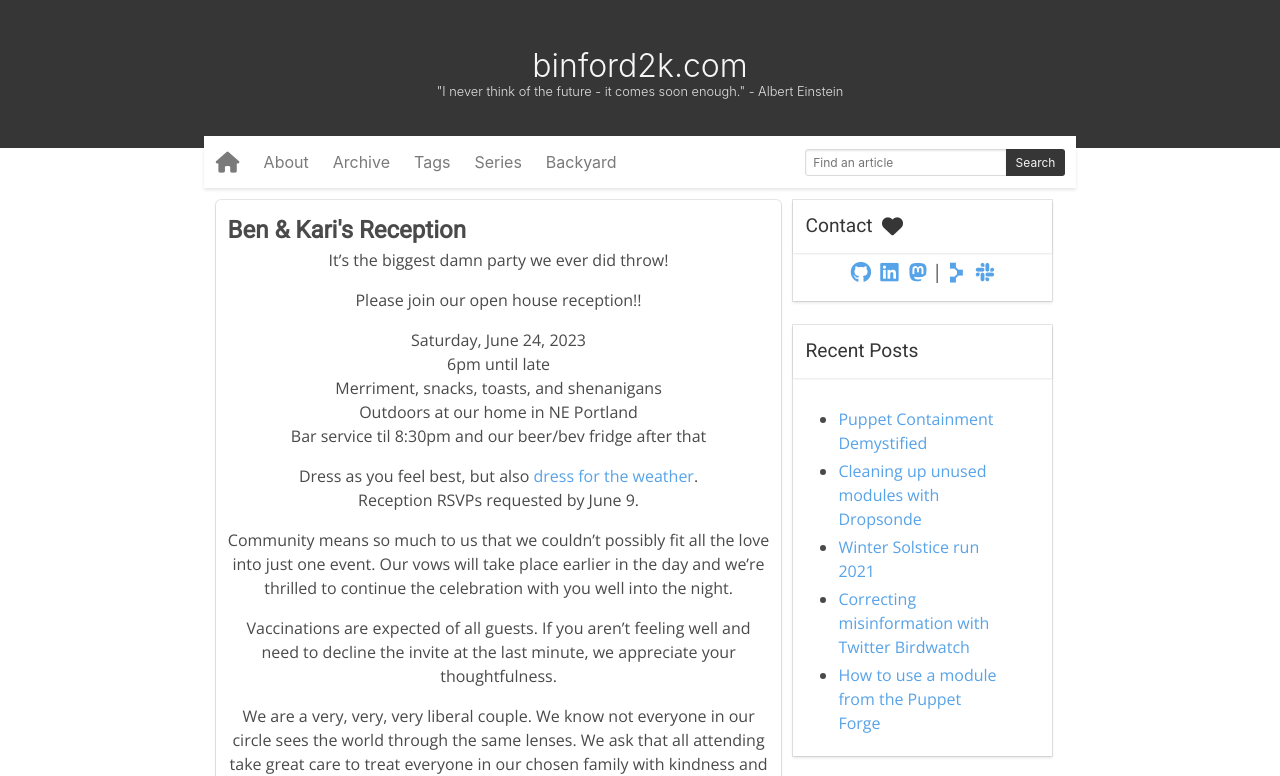
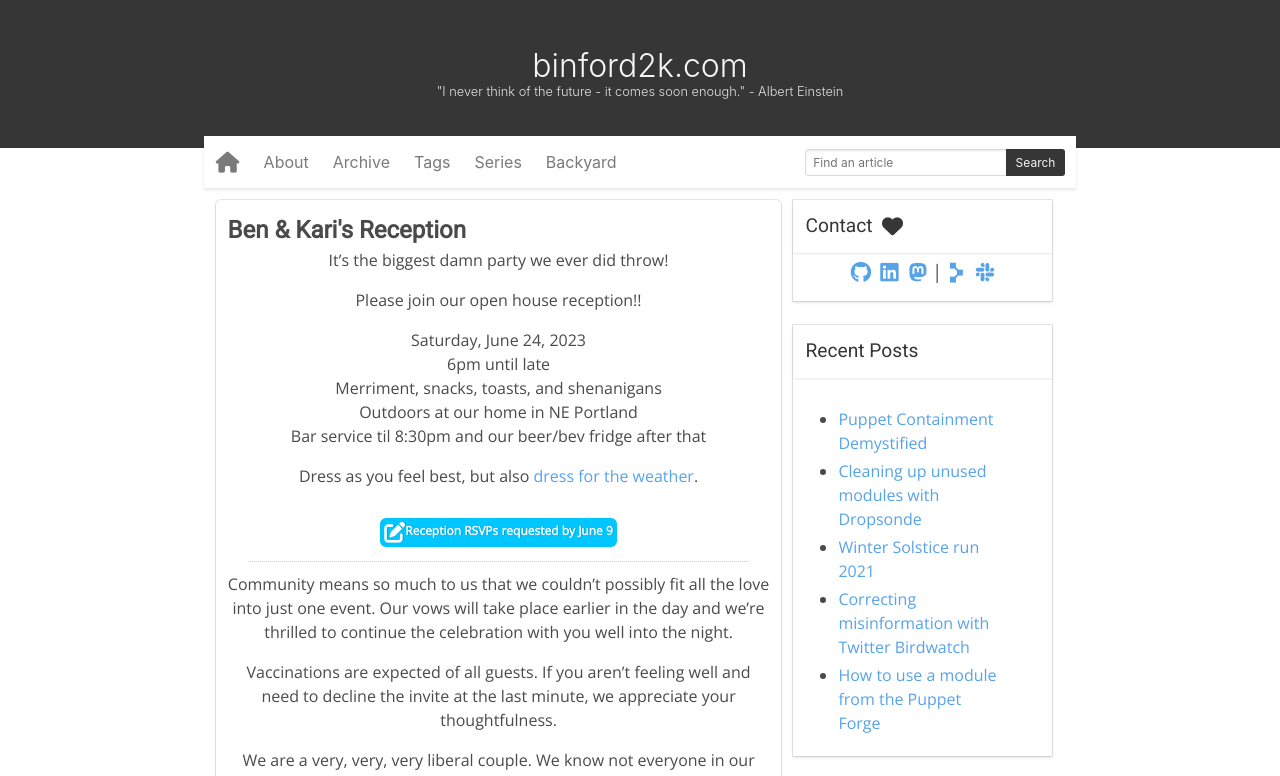
Before and after one commit to binford2k/binford2k.com, a Jekyll site: the page built from reception.md, in a window 1280 px wide, cut to the strip 0-776 px from the top of the page. Built offline with Jekyll 4.4.1, drawn with Linux system fonts in a browser that asks for light colours.

Commit message:
Update reception.md

```diff
--- a/reception.md
+++ b/reception.md
@@ -19,7 +19,9 @@ Outdoors at our home in NE Portland<br />
 Bar service til 8:30pm and our beer/bev fridge after that<br />
 
 Dress as you feel best, but also [dress for the weather](https://www.wunderground.com/calendar/us/or/portland/KPDX/date/2023-6).<br />
-Reception RSVPs requested by June 9.
+<ul class="tag_box inline cloud-tags">
+  <li><a href="https://forms.gle/CJAT7GVUXhbFPCzv7" style="background-color: rgb(0, 198, 255);"><i class="fa fa-pen-to-square"></i>Reception RSVPs requested by June 9</a></li>
+</ul>
 
 Community means so much to us that we couldn’t possibly fit all the love into just one event. Our vows will take place earlier in the day and we’re thrilled to continue the celebration with you well into the night.
 
```
